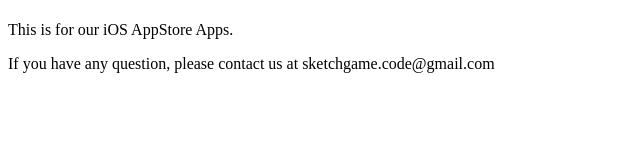
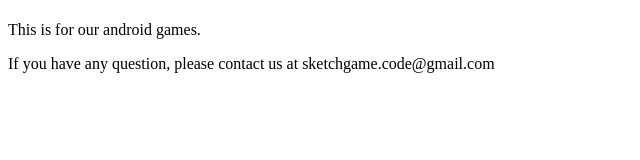
Before and after one commit to sketchgamecode/sketchgamecode.github.io, a plain HTML site: page index.html in a window 1280 px wide. Shown: the full height of the page, 0-640 px from the left. Drawn offline with Linux system fonts and the light colour scheme.

Commit message:
Update index.html

```diff
--- a/index.html
+++ b/index.html
@@ -9,7 +9,7 @@
 
 <body>
     <h1></h1>
-    <p>This is for our iOS AppStore Apps.</p>
+    <p>This is for our android games.</p>
     <p></p>
     <p>If you have any question, please contact us at sketchgame.code@gmail.com</p>
 </body>
```
